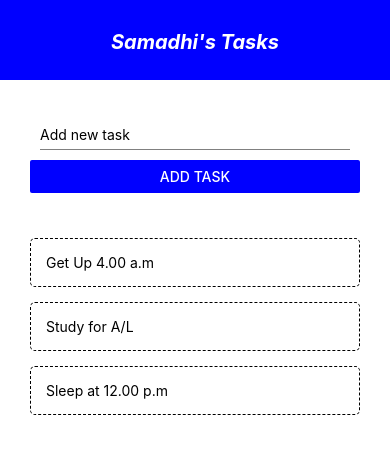
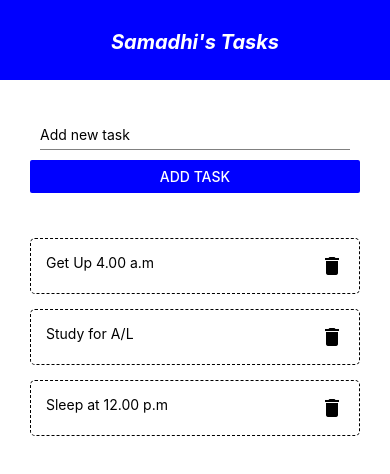
Before and after one commit to Chathuranga97lj/todo-app, a React Native app: screen / in a window 390 px wide. Shown: the top 474 px of the page. Built offline with nearby package versions, Linux system fonts and the light colour scheme.

Commit message:
add delete task functions

```diff
--- a/App.js
+++ b/App.js
@@ -26,6 +26,12 @@ export default function App() {
     }
   }
 
+  const deleteTask = id => {
+    setTasks(prevTasks => {
+      return prevTasks.filter(task => task.id != id)
+    })
+  }
+
   return (
     <TouchableWithoutFeedback onPress={() => Keyboard.dismiss()}>
       <SafeAreaView style={styles.container}>
@@ -36,7 +42,7 @@ export default function App() {
             <FlatList
               data = {tasks}
               renderItem = {({item}) => (
-                <Task item={item} />
+                <Task item={item} deleteTask={deleteTask}/>
               )}
             />
           </View>
--- a/components/Task.js
+++ b/components/Task.js
@@ -1,10 +1,12 @@
 import React from 'react'
 import { StyleSheet, Text, View, TouchableOpacity } from 'react-native'
+import { MaterialIcons } from '@expo/vector-icons';
 
-const Task = ({item}) => {
+const Task = ({item, deleteTask}) => {
   return (
     <TouchableOpacity style={styles.item}>
         <Text>{item.task}</Text>
+        <MaterialIcons name="delete" size={24} color="black" onPress={() => deleteTask(item.id)} />
     </TouchableOpacity>
   )
 }
@@ -16,7 +18,9 @@ const styles = StyleSheet.create({
        borderRadius: 5,
        borderWidth: 1 ,
        marginTop: 15,
-       borderStyle: 'dashed'
+       borderStyle: 'dashed',
+       flexDirection: 'row',
+       justifyContent: 'space-between'
    }
 });
 
```
